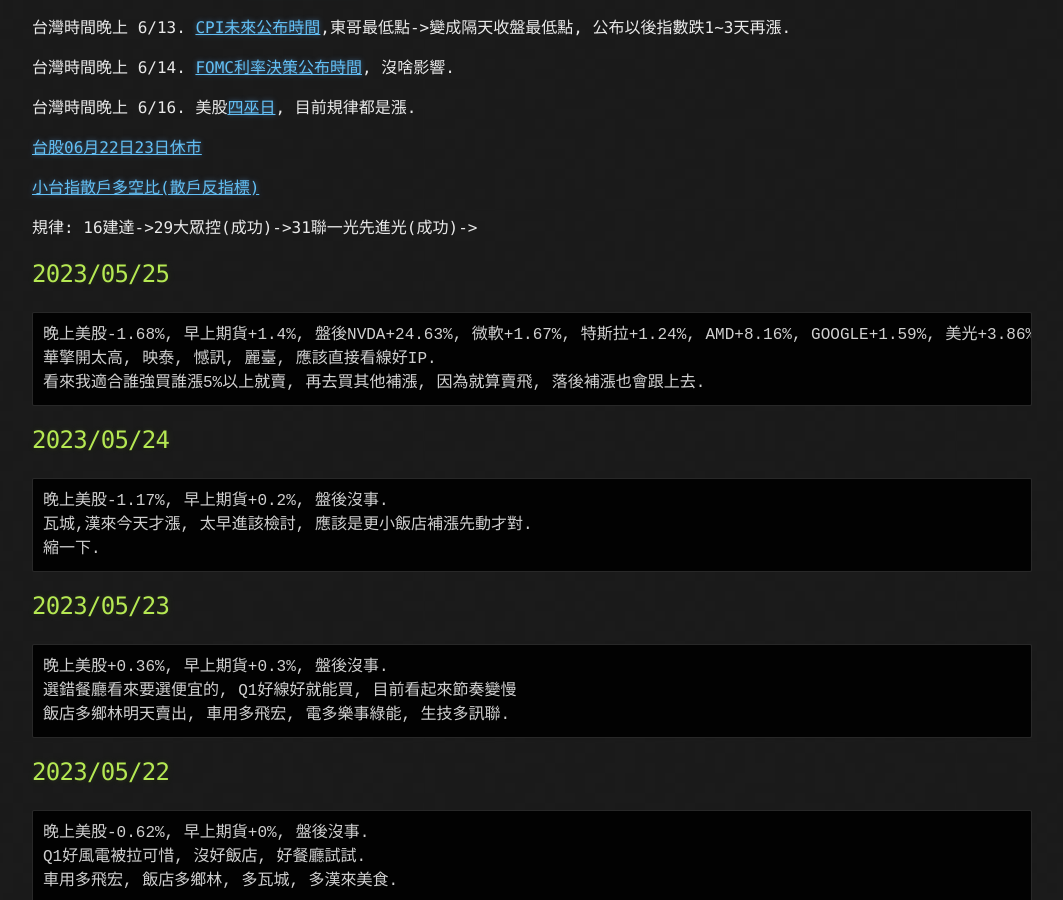
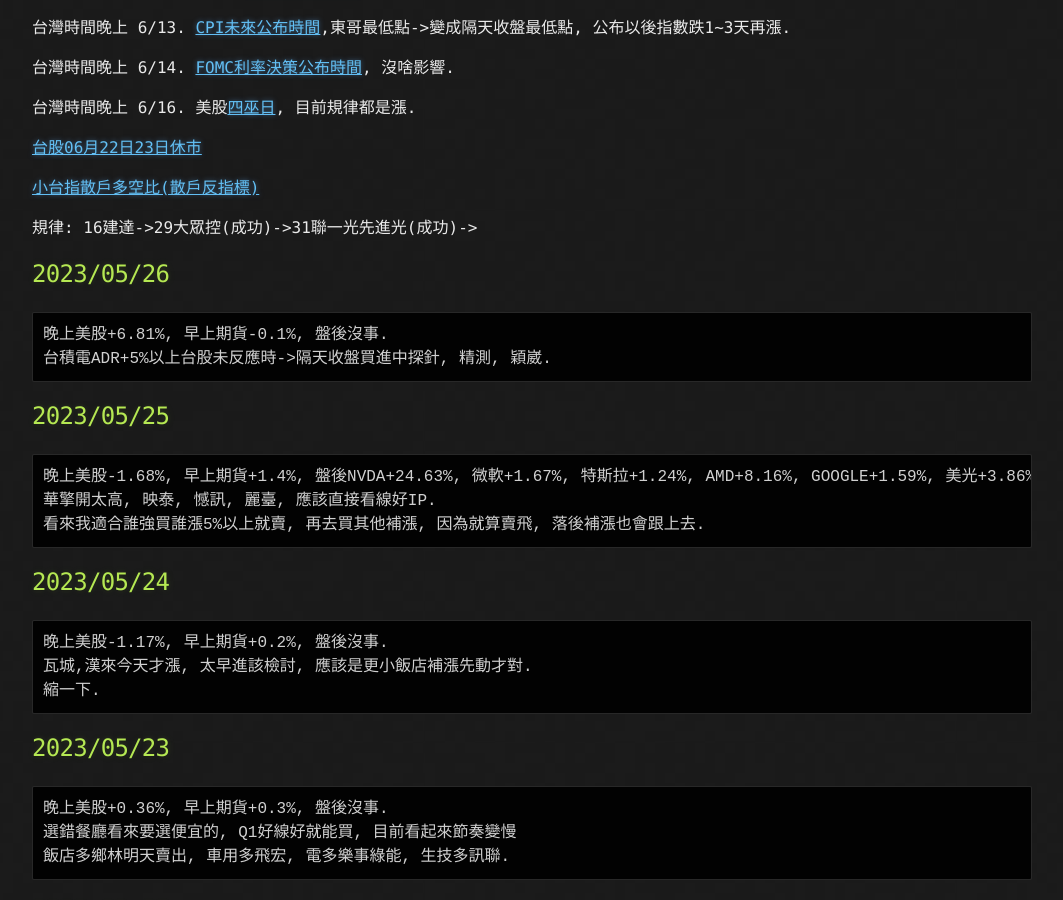
Before and after one commit to lepg5487/Stock_God, a Jekyll site: the page built from index.md, in a window 1280 px wide and 900 px high, scrolled down 322 px. Shown: the whole window, without its empty margins (108-1171 px from the left). Built offline with Jekyll 4.4.1, drawn with Linux system fonts in a browser that asks for light colours; our own code applies the rules of GitHub Pages for plain Markdown files.

Commit message:
Update index.md

````diff
--- a/index.md
+++ b/index.md
@@ -17,6 +17,12 @@ layout: testlayouts
 [小台指散戶多空比(散戶反指標)](https://www.macromicro.me/charts/20069/tw-mtx-long-to-short-ratio-of-individual-player)
 
 規律: 16建達->29大眾控(成功)->31聯一光先進光(成功)->
+
+## 2023/05/26
+```
+晚上美股+6.81%, 早上期貨-0.1%, 盤後沒事.
+台積電ADR+5%以上台股未反應時->隔天收盤買進中探針, 精測, 穎崴.
+```
 
 ## 2023/05/25
 ```
````
